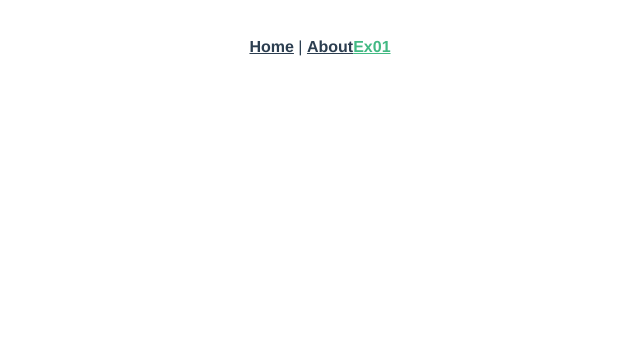
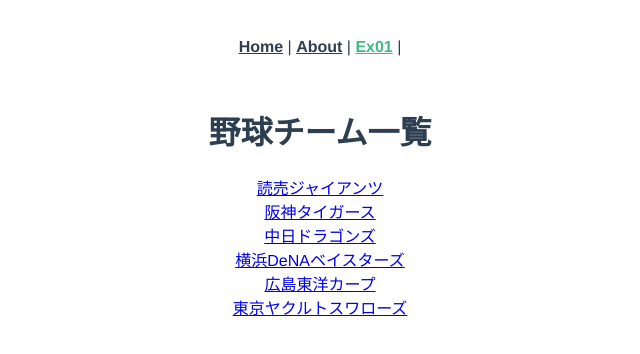
Before and after one commit to Mmy26/ex-vue-intermediate, a Vue app: page /Ex01 in a window 1280 px wide. Shown: the top 354 px of the page, without its empty margins (320-960 px from the left). Built offline with nearby package versions, Linux system fonts and the light colour scheme.

Commit message:
チーム一覧表示 Ex01.vueの実装

```diff
--- a/src/App.vue
+++ b/src/App.vue
@@ -2,8 +2,8 @@
   <div id="app">
     <div id="nav">
       <router-link to="/">Home</router-link> |
-      <router-link to="/about">About</router-link>
-      <router-link to="/Ex01">Ex01</router-link>
+      <router-link to="/about">About</router-link> |
+      <router-link to="/Ex01">Ex01</router-link> |
     </div>
     <router-view />
   </div>
--- a/src/router/index.ts
+++ b/src/router/index.ts
@@ -20,7 +20,7 @@
       import(/* webpackChunkName: "about" */ "../views/About.vue"),
   },
   {
-    path: "/about",
+    path: "/Ex01",
     component: () => import("../views/Ex01.vue"),
   },
 ];
--- a/src/store/index.ts
+++ b/src/store/index.ts
@@ -96,5 +96,10 @@
   },
   mutations: {},
   actions: {},
+  getters: {
+    getTeam(state) {
+      return state.teams;
+    },
+  },
   modules: {},
 });
--- a/src/views/Ex01.vue
+++ b/src/views/Ex01.vue
@@ -0,0 +1,26 @@
+<template>
+  <div>
+    <h1>野球チーム一覧</h1>
+    <div v-for="team of teams" v-bind:key="team.id">
+      <router-link v-bind:to="'/teamDetail/' + team.id">{{
+        team.teamName
+      }}</router-link>
+    </div>
+  </div>
+</template>
+
+<script lang="ts">
+import { Component, Vue } from "vue-property-decorator";
+
+@Component
+export default class TeamList extends Vue {
+  /**
+   * Vuexストアのstausから野球チームの一覧情報を取得する
+   */
+  get teams(): Array<void> {
+    return this.$store.getters.getTeam;
+  }
+}
+</script>
+
+<style scoped></style>
```
